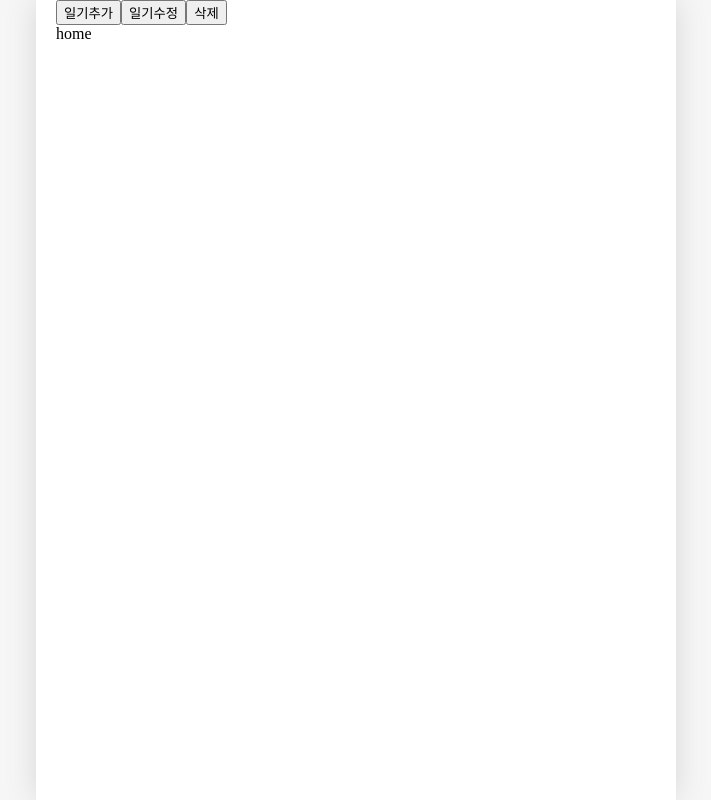
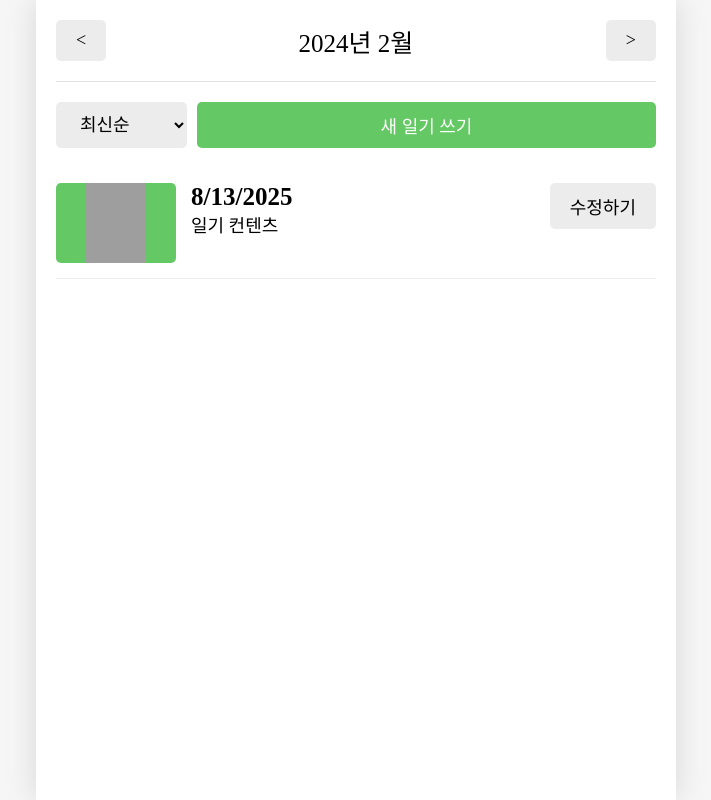
Before and after one commit to doxmt/reactJS, a React (Vite) app in the folder EmotionDiary/: page / in a window 1280 px wide. Shown: the whole page, without its empty margins (284-995 px from the left). Built offline with nearby package versions, Linux system fonts and the light colour scheme; grey boxes are pictures that could not be loaded; a web font is replaced by a local one.

Commit message:
Home 페이지 UI

```diff
--- a/EmotionDiary/src/App.jsx
+++ b/EmotionDiary/src/App.jsx
@@ -79,28 +79,6 @@
 
   return (
     <>
-      <button
-        onClick={() => {
-          onCreate(new Date().getTime(), 1, "테스트 중..");
-        }}
-      >
-        일기추가
-      </button>
-
-      <button
-        onClick={() => {
-          onUpdate(1, new Date().getTime(), 1, "수정 완료..");
-        }}
-      >
-        일기수정
-      </button>
-      <button
-        onClick={() => {
-          onDelete(1);
-        }}
-      >
-        삭제
-      </button>
       <DiaryStateContext.Provider value={data}>
         <DiaryDispatchContext.Provider value={{ onCreate, onUpdate, onDelete }}>
           <Routes>
--- /dev/null
+++ b/EmotionDiary/src/components/DiaryItem.css
@@ -0,0 +1,55 @@
+.DiaryItem {
+  display: flex;
+  gap: 15px;
+  justify-content: space-between;
+
+  padding: 15px 0px;
+  border-bottom: 1px solid rgb(236, 236, 236);
+}
+
+.DiaryItem .img_section {
+  min-width: 120px;
+  height: 80px;
+  display: flex;
+  justify-content: center;
+  cursor: pointer;
+  border-radius: 5px;
+}
+
+.DiaryItem .img_section > img {
+  width: 50%;
+}
+
+.DiaryItem .img_section_1 {
+  background-color: rgb(100, 201, 100);
+}
+.DiaryItem .img_section_2 {
+  background-color: rgb(157, 215, 114);
+}
+.DiaryItem .img_section_3 {
+  background-color: rgb(253, 206, 23);
+}
+.DiaryItem .img_section_4 {
+  background-color: rgb(253, 132, 70);
+}
+.DiaryItem .img_section_5 {
+  background-color: rgb(253, 86, 95);
+}
+
+.DiaryItem .info_section {
+  flex: 1;
+  cursor: pointer;
+}
+
+.DiaryItem .info_section .created_date {
+  font-weight: bold;
+  font-size: 25px;
+}
+
+.DiaryItem .info_section .content {
+  font-size: 18px;
+}
+
+.DiaryItem .button_section {
+  min-width: 70px;
+}
--- /dev/null
+++ b/EmotionDiary/src/components/DiaryItem.jsx
@@ -0,0 +1,22 @@
+import "./DiaryItem.css";
+import { getEmotionImage } from "../util/get-emotion-image";
+import Button from "./Button";
+const DiaryItem = () => {
+  const emotionId = 1;
+  return (
+    <div className="DiaryItem">
+      <div className={`img_section img_section_${emotionId}`}>
+        <img src={getEmotionImage(emotionId)} />
+      </div>
+      <div className="info_section">
+        <div className="created_date">{new Date().toLocaleDateString()}</div>
+        <div className="content">일기 컨텐츠</div>
+      </div>
+      <div className="button_section">
+        <Button text={"수정하기"} />
+      </div>
+    </div>
+  );
+};
+
+export default DiaryItem;
--- /dev/null
+++ b/EmotionDiary/src/components/DiaryList.css
@@ -0,0 +1,18 @@
+.DiaryList .menu_bar {
+  margin: 20px 0px;
+  display: flex;
+  gap: 10px;
+}
+
+.DiaryList .menu_bar select {
+  background-color: rgb(236, 236, 236);
+  border: none;
+  border-radius: 5px;
+  padding: 10px 20px;
+  font-size: 18px;
+  cursor: pointer;
+}
+
+.DiaryList .menu_bar button {
+  flex: 1;
+}
--- /dev/null
+++ b/EmotionDiary/src/components/DiaryList.jsx
@@ -0,0 +1,22 @@
+import "./DiaryList.css";
+import Button from "./Button";
+import DiaryItem from "./DiaryItem";
+
+const DiaryList = () => {
+  return (
+    <div className="DiaryList">
+      <div className="menu_bar">
+        <select name="" id="">
+          <option value={"latest"}>최신순</option>
+          <option value={"oldest"}>오래된 순</option>
+        </select>
+        <Button type="POSITIVE" text={"새 일기 쓰기"}></Button>
+      </div>
+      <div className="list_wrapper">
+        <DiaryItem />
+      </div>
+    </div>
+  );
+};
+
+export default DiaryList;
--- a/EmotionDiary/src/pages/Home.jsx
+++ b/EmotionDiary/src/pages/Home.jsx
@@ -1,5 +1,17 @@
+import Header from "../components/Header";
+import Button from "../components/Button";
+import DiaryList from "../components/DiaryList";
 const Home = () => {
-  return <div>home</div>;
+  return (
+    <div>
+      <Header
+        title={"2024년 2월"}
+        leftChild={<Button text={"<"} />}
+        rightChild={<Button text={">"} />}
+      />
+      <DiaryList />
+    </div>
+  );
 };
 
 export default Home;
```
